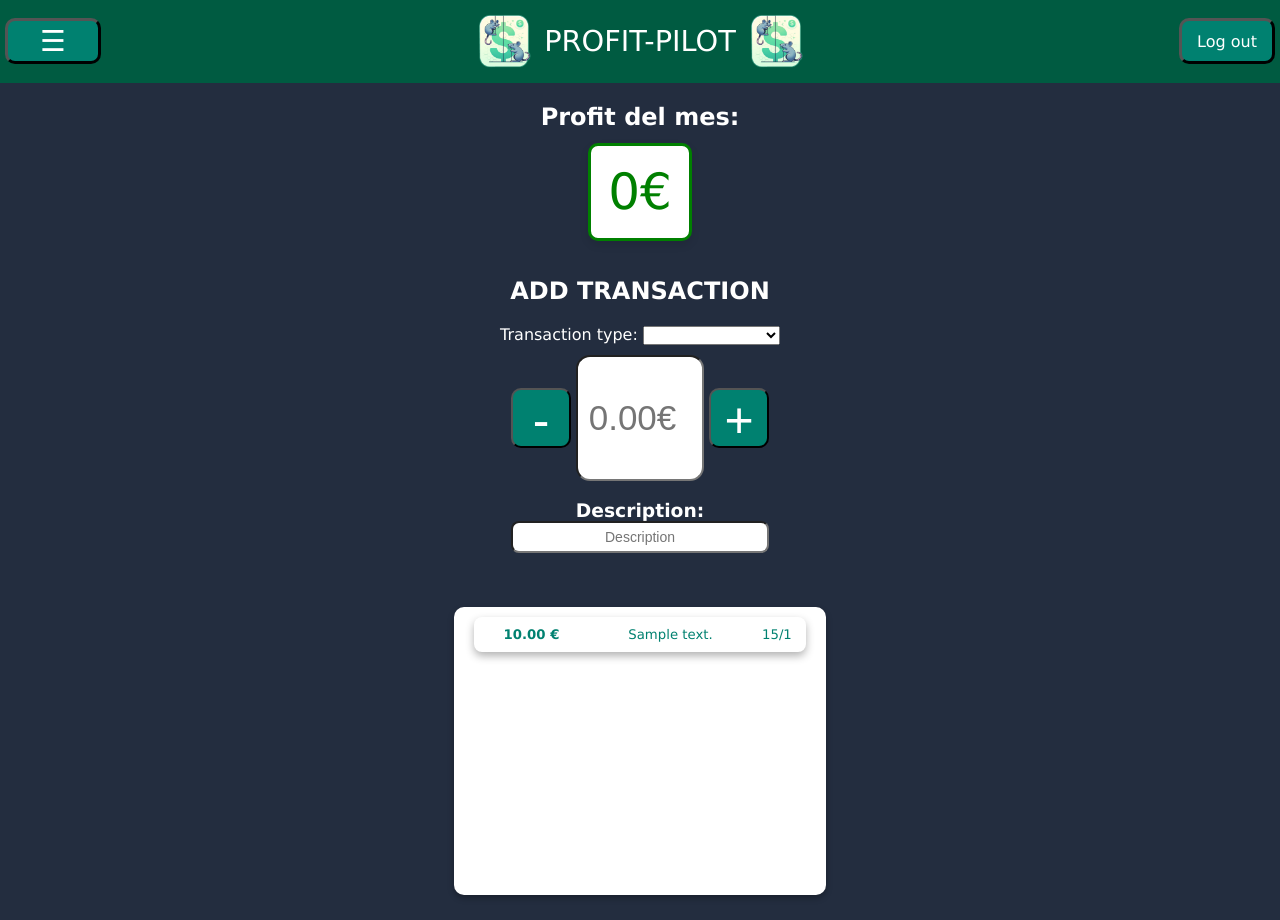
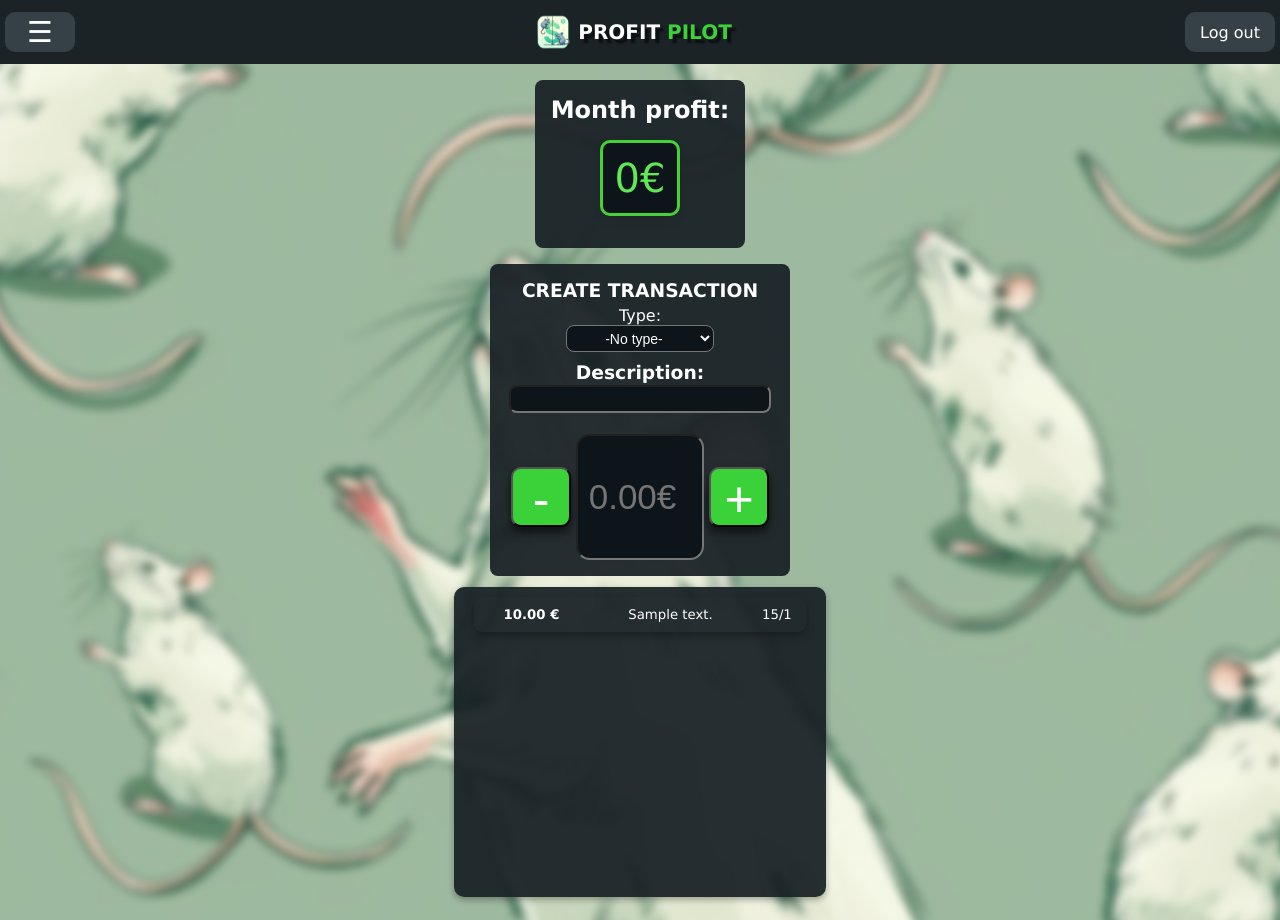
Before and after one commit to DanielinR/ProfitPilot, a Django app: page / in a window 1280 px wide. Run offline with Django 4.2, Linux system fonts and the light colour scheme; a user stored in the database is signed in; tables that the repository leaves empty hold one stand-in row (values such as "Sample post").

Commit message:
redisign front-end

```diff
--- a/ProfitPilot/ProfitPilotApp/static/js/transaction_types_select.js
+++ b/ProfitPilot/ProfitPilotApp/static/js/transaction_types_select.js
@@ -2,7 +2,7 @@ function transactionTypes_update(idSelect){
      $.get("/transaction_types", function(data, status){
         $("#"+idSelect).empty()
           const newOption = document.createElement('option');
-          newOption.textContent = "";
+          newOption.textContent = "-No type-";
           newOption.value = "";
           document.getElementById(idSelect).appendChild(newOption);
         $.each(data, function(index, transaction_type) {
--- a/ProfitPilot/ProfitPilotApp/static/styles/style.css
+++ b/ProfitPilot/ProfitPilotApp/static/styles/style.css
@@ -4,10 +4,13 @@
     #list_form{
         grid-template-columns: 1fr;
     }
+    .container{
+        padding: 2.4rem;
+    }
 }
 @media (min-width: 365px) {
     .sidebar a {
-        padding: 2px 2px 2px 10px;
+        padding: 10px 2px 10px 10px;
     }
 }
 @media (min-width: 630px) {
@@ -67,10 +81,13 @@
   display: block;
   transition: 0.3s;
   box-shadow: 0 3px 6px rgba(0, 0, 0, 0.3);
+  background-color: var(--neutral-700);
+  margin-top: 6px;
+  margin-bottom: 6px;
 }
 
 .deleteButton_list{
-    background-color: var(--red-color);
+    background-color: var(--error-500);
     border-top-right-radius: 8px;
     border-bottom-right-radius: 8px;
     width: 60px;
@@ -113,7 +130,7 @@ body{
 }
 
 header{
-    height: 9vh;
+    height: 7vh;
     display: flex;
     justify-content: space-between;
     background: var(--secondary-color);
@@ -121,6 +138,7 @@ header{
     text-align: center;
     margin: 0;
     font-size: 1.8rem;
+    z-index: 20;
 }
 
 #content{
@@ -130,22 +148,47 @@ header{
     align-items: center;
 }
 
+.description_transaction_types{
+    padding: 10px;
+}
+
+#bg-image{
+    background-image: url("/static/img/bg5.png");
+    background-size: cover;
+    background-position: center;
+    filter: blur(5px) brightness(1.0);
+    width: 108%;
+    height: 108%;
+    translate: -10px -10px;
+    position: fixed;
+    z-index: -10;
+}
+
+#logout_buton:hover{
+    background-color: var(--neutral-700);
+}
+
 #logout_buton{
     font-size:1rem;
     width:90px;
     height:40px;
-    border-style: outset;
-    border-color: buttonborder;
     text-decoration: none;
+    box-shadow: none;
+    background-color: var(--neutral-400);
+}
+
+#menu_buton:hover{
+    background-color: var(--neutral-700);
 }
 
 #menu_buton{
+    cursor: pointer;
     font-size:1.8rem;
-    width:90px;
+    width:70px;
     height:40px;
-    border-style: outset;
-    border-color: buttonborder;
     text-decoration: none;
+    background-color: var(--neutral-400);
+    box-shadow: none;
 }
 
 #profit_month_text{
@@ -153,27 +196,35 @@ header{
 }
 
 #profit_month_amount{
-    font-size: 50px;
+    font-size: 40px;
     margin-bottom: 16px;
-    background: var(--text-color);
-    padding: 17px;
+    background: var(--neutral-700);
+    padding: 12px;
     border-radius: 10px;
     box-shadow: 0 4px 8px rgba(0, 0, 0, 0.1);
 }
 
 #profit{
     flex: 1;
+    gap: 1rem;
+    padding: 1rem;
+    margin: 1rem;
+    background-color: var(--neutral-500-transparent);
     display: flex;
     flex-direction: column;
     align-items: center;
+    border-radius: 0.5rem;
 }
 
 #transactions_form{
+    padding: 1rem;
+    border-radius: 0.5rem;
+    background-color: var(--neutral-500-transparent);
     flex: 2;
     display: flex;
     flex-direction: column;
     align-items: center;
-    margin-bottom: 14px;
+    margin-bottom: 11px;
 }
 
 #transactions_input{
@@ -209,19 +260,35 @@ header{
 }
 
 #amount{
+    color: var(--text-color);
     height: 120px;
     width: 120px;
     border-radius: 14px;
+    background-color: var(--neutral-700);
     text-align: center;
     font-size: 35px;
 }
 
 #description{
     text-align: center;
-    height: 26px;
+    padding: 4px;
+    margin: 2px;
     width: 250px;
     border-radius: 8px;
+    background-color: var(--neutral-700);
+    color: var(--text-color);
     font-size: 14px;
+}
+
+#transactions_button_negative,
+#transactions_button_positive{
+    background-color: var(--brand-500);
+    cursor: pointer;
+}
+
+#transactions_button_negative:hover,
+#transactions_button_positive:hover{
+    background-color: var(--brand-700);
 }
 
 .button{
@@ -230,7 +297,7 @@ header{
     align-items: center;
     text-align: center;
     flex-direction: column;
-
+    box-shadow: 0 5px 10px rgba(0, 0, 0, 0.6);
     font-size: 50px;
     color: var(--text-color);
     background: var(--primary-color);
@@ -247,10 +314,10 @@ header{
     gap: 16px;
     width: 25em;
     font-size: 0.83em;
-    background-color: var(--text-color);
+    background-color: var(--neutral-500-transparent);
     border-radius: 10px;
     box-shadow: 0 3px 6px rgba(0, 0, 0, 0.3);
-    margin-bottom: 25px;
+    margin-bottom: 5px;
     padding: 10px;
     padding-left: 20px;
     padding-right: 20px;
@@ -280,17 +347,23 @@ header{
 }
 
 .color_green{
-    color: green;
-    border: 3px solid green;
+    color: var(--correct-400);
+    background-color: var(--correct-800);
+    padding: 10px;
+    margin-bottom: 5px;
+    border-radius: 0.5rem;
+    border: 3px solid var(--correct-500);
 }
 .color_red{
-    color: red;
-    border: 3px solid red;
+    color: var(--error-400);
+    background-color: var(--error-800);
+    padding: 7px;
+    margin-bottom: 5px;
+    border-radius: 0.5rem;
+    border: 3px solid var(--error-500);
 }
 
 #feedback{
-    height: 30px;
-    margin-bottom: 10px;
     box-sizing: border-box;
 }
 
@@ -373,11 +464,18 @@ h3{
    text-align: start;
 }
 
+input, select{
+    background-color: var(--neutral-700);
+    color: var(--text-color)
+}
+
 #card_create{
+    background-color: var(--neutral-500-transparent);
     display: none;
     box-shadow: 0 4px 8px rgba(0, 0, 0, 1);
     align-self: center;
-    bottom: 40%;
+    top: 50%;
+    transform: translate(0, -50%);
     width: 60%;
     max-width: 800px;
     position: fixed;
@@ -417,6 +515,13 @@ h3{
 }
 
 #transaction_type_select{
-    z-index: -10;
     text-align: center;
+    min-width: 120px;
+    min-height: 20px;
+    background-color: var(--neutral-700);
+    border-radius: 8px;
+    font-size: 14px;
+    color: var(--text-color);
+    cursor: pointer;
+    padding: 0.2rem;
 }
--- a/ProfitPilot/ProfitPilotApp/static/styles/variables.css
+++ b/ProfitPilot/ProfitPilotApp/static/styles/variables.css
@@ -1,7 +1,19 @@
 :root {
-    --background-color: #232D3F;
-    --primary-color: #008170;
-    --secondary-color: #005B41;
-    --text-color: white;
-    --red-color: #c92c37;
+    --neutral-300: #535B5F;
+    --neutral-400: #354146;
+    --neutral-500: #1B2327;
+    --neutral-500-transparent: rgba(27, 35, 39,0.95);
+    --neutral-500-transparent-more: rgba(27, 35, 39,0.75);
+    --neutral-700: #0D151A;
+    --brand-500: #3BD138;
+    --brand-700: #0E990C;
+    --warning-500: #CED138;
+    --correct-400: #62E856;
+    --correct-500: #45D138;
+    --correct-700: #18990C;
+    --correct-800: #0B6303;
+    --error-400: #E85656;
+    --error-500: #D13838;
+    --error-800: #630303;
+    --text-color: #FFFFFF;
   }
--- a/ProfitPilot/ProfitPilotApp/templates/ProfitPilot/elementList.html
+++ b/ProfitPilot/ProfitPilotApp/templates/ProfitPilot/elementList.html
@@ -7,10 +7,11 @@
 {% endblock %}
 
 {% block content %}
+<div id="bg-image"></div>
 <div id="content">
-    <h2>{% block title %}{% endblock %}</h2>
+    <h2 style="text-shadow: 4px 4px 2px rgba(0,0,0,0.6); background-color: var(--neutral-500-transparent-more); padding: 12px; border-radius: 0.6rem;">{% block title %}{% endblock %}</h2>
 
-    <h1 id="open_form_button" class="button">+</h1>
+    <h1 id="open_form_button" style="background-color: var(--brand-500); border-radius: 100px;" class="button">+</h1>
     {% csrf_token %}
     <div id="cards_list"></div>
 </div>
--- a/ProfitPilot/ProfitPilotApp/templates/ProfitPilot/header.html
+++ b/ProfitPilot/ProfitPilotApp/templates/ProfitPilot/header.html
@@ -1,13 +1,15 @@
 {% load static %}
 
-<header {% if loginscreen %} style="justify-content: center;" {% endif %}>
+<header {% if loginscreen %} style="position: fixed;" {% else %} style="background-color: var(--neutral-500);" {% endif %}>
     {% if not loginscreen %}
         <a onclick="openNav()" id="menu_buton" class="button">☰</a>
     {% endif %}
-    <div class="centered_columns" style="">
-        <img width="100px" src="{% static 'img/app_icon_3.png' %}" style="width:80px;">
-            PROFIT-PILOT
-        <img width="100px" src="{% static 'img/app_icon_3.png' %}" style="width:80px;">
+    <div class="centered_columns" style="font-size: 20px; font-weight: bold; text-shadow: 4px 4px 2px rgba(0,0,0,0.6);">
+        <img width="50px" src="{% static 'img/app_icon_3.png' %}" style="width: 50px;">
+        <div class="display: flex; flex-gap:10px;">
+            <span>PROFIT</span>
+            <span style="color:var(--brand-500);">PILOT</span>
+        </div>
     </div>
     {% if not loginscreen %}
     <a href="{% url 'profit_pilot:logout' %}" id="logout_buton" class="button">Log out</a>
@@ -15,7 +17,8 @@
 </header>
 
 <div id="mySidebar" class="sidebar">
-    <a style="box-shadow: 0 0 0;" href="javascript:void(0)" class="closebtn" onclick="closeNav()">&times;</a>
+    <!-- <a style="box-shadow: 0 0 0;" href="javascript:void(0)" class="closebtn" onclick="closeNav()">&times;</a> -->
+    <div style="height: 2px;"></div>
     <a href="{% url 'profit_pilot:index' %}">Home</a>
     <a href="{% url 'profit_pilot:periodic_transactions_page' %}">Periodic transactions</a>
     <a href="{% url 'profit_pilot:transaction_types_page' %}">Transaction types</a>
--- a/ProfitPilot/ProfitPilotApp/templates/ProfitPilot/index.html
+++ b/ProfitPilot/ProfitPilotApp/templates/ProfitPilot/index.html
@@ -7,25 +7,26 @@
 {% endblock %}
 
 {% block content %}
+<div id="bg-image"></div>
 <div id="content">
     <div id="profit">
-        <h2 id="profit_month_text">Profit del mes:</h2>
+        <h2 id="profit_month_text" style="margin: 0;">Month profit:</h2>
         <span id="profit_month_amount"></span>
     </div>
     <form id="transactions_form">
         {% csrf_token %}
-        <h2>ADD TRANSACTION</h2>
-        <div class="centered_column" style="margin-bottom: 10px;"><label for="transaction_type_select">Transaction type: </label> <select id="transaction_type_select"></select></div>
+        <h3 style="margin-bottom: 5px;">CREATE TRANSACTION</h3>
+        <div class="centered_column" style="margin-bottom: 10px;display: flex;flex-direction: column; align-items: center;"><label for="transaction_type_select">Type: </label> <select id="transaction_type_select"></select></div>
         <div id="transactions_input">
+            <div class="centered_rows">
+                <h3>Description:</h3>
+                <input type="text" name="description" id="description" placeholder="">
+            </div>
+            <br>
             <div class="centered_columns">
                 <input class="button" id="transactions_button_negative" type="button" value = "-">
                 <input type="number" name="amount", id="amount" placeholder="0.00€">
                 <input class="button" id="transactions_button_positive" type="button" value = "+">
-            </div>
-            <br>
-            <div class="centered_rows">
-                <h3>Description:</h3>
-                <input type="text" name="description" id="description" placeholder="Description">
             </div>
         </div>
     </form>
--- a/ProfitPilot/ProfitPilotApp/views.py
+++ b/ProfitPilot/ProfitPilotApp/views.py
@@ -21,7 +21,7 @@ def log_in(request):
             login(request, user)
             return redirect("profit_pilot:index")
         else:
-            messages.error(request, 'Nombre de usuario o contraseña incorrectos')
+            messages.error(request, 'Incorrect credentials')
 
     return render(request, "ProfitPilot/login.html", {"loginscreen": True})
 
```
Also changed, not shown: other parts of ProfitPilot/ProfitPilotApp/static/styles/style.css (+44 -15 lines), ProfitPilot/ProfitPilotApp/templates/ProfitPilot/login.html (+10 -6 lines), ProfitPilot/ProfitPilotApp/static/img/bg5.png (added), ProfitPilot/ProfitPilotApp/static/img/login-bg.png (added).
